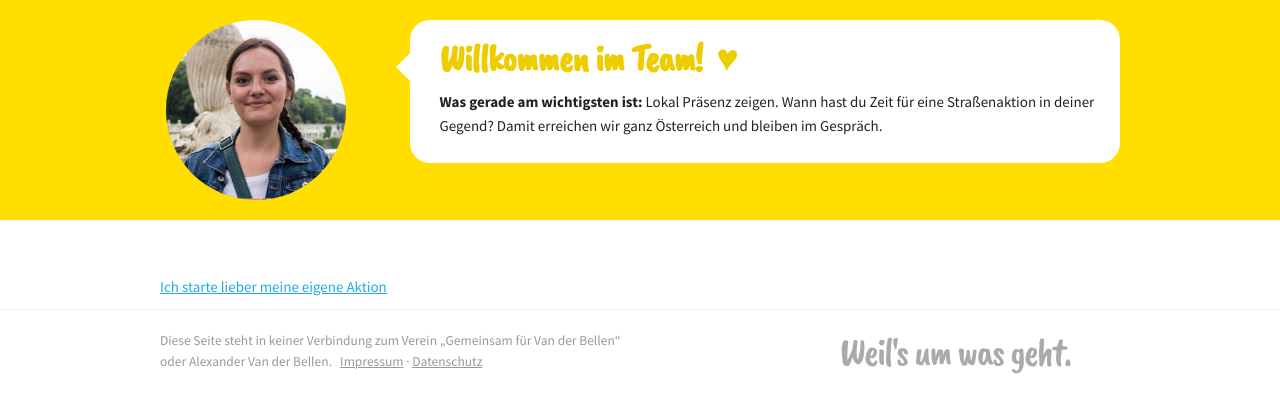
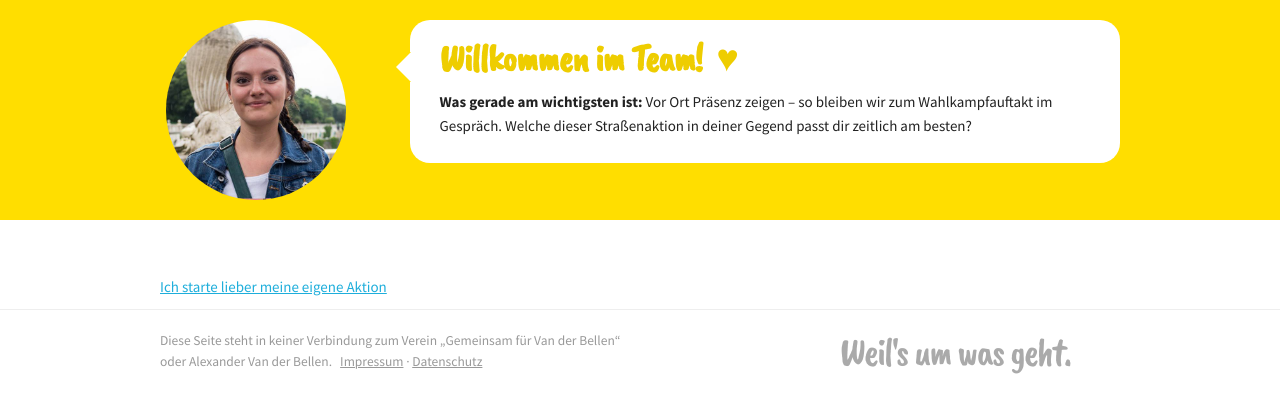
Before and after one commit to hack4vdb/anthill, a Django app: template anthill/templates/meetups.html in a window 1280 px wide. Shown: the part 79-492 px from the top of the page. Run offline with Django 3.2, Linux system fonts and the light colour scheme; the template is opened without the code that fills it, so the values that code supplies are empty; some libraries are stand-ins or nearby versions.

Commit message:
Wording tweak. More urgency.

```diff
--- a/anthill/templates/meetups.html
+++ b/anthill/templates/meetups.html
@@ -12,7 +12,7 @@
       <div class="nine columns speech-bubble">
           <h3>Willkommen im Team! &nbsp;<span style="display: inline-block; transform:rotate(4deg)">&hearts;</span></h3>
           <p>
-            <strong>Was gerade am wichtigsten ist:</strong> Lokal Präsenz zeigen. Wann hast du Zeit für eine Straßenaktion in deiner Gegend? Damit erreichen wir ganz Österreich und bleiben im Gespräch.
+            <strong>Was gerade am wichtigsten ist:</strong> Vor Ort Präsenz zeigen – so bleiben wir zum Wahlkampfauftakt im Gespräch. Welche dieser Straßenaktion in deiner Gegend passt dir zeitlich am besten?
           </p>
       </div>
     </div>
```
